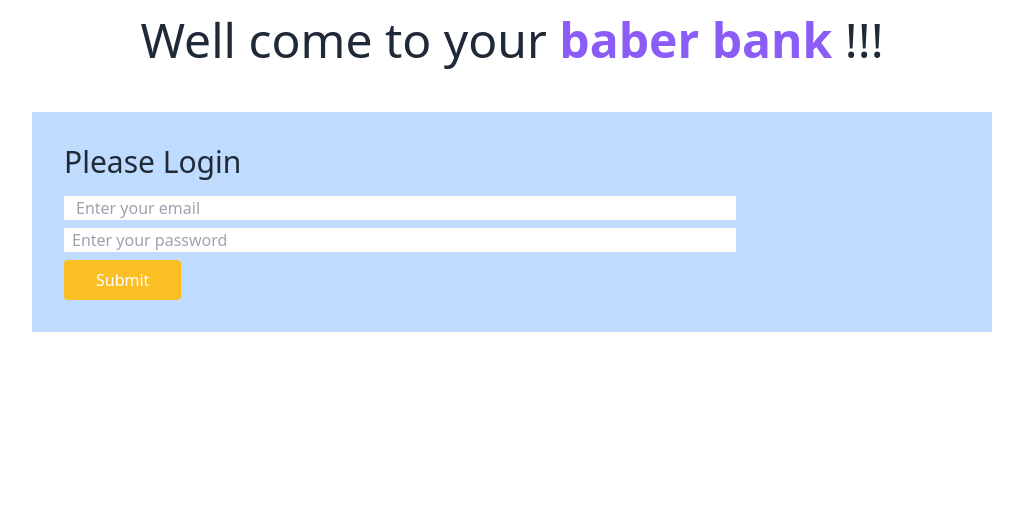
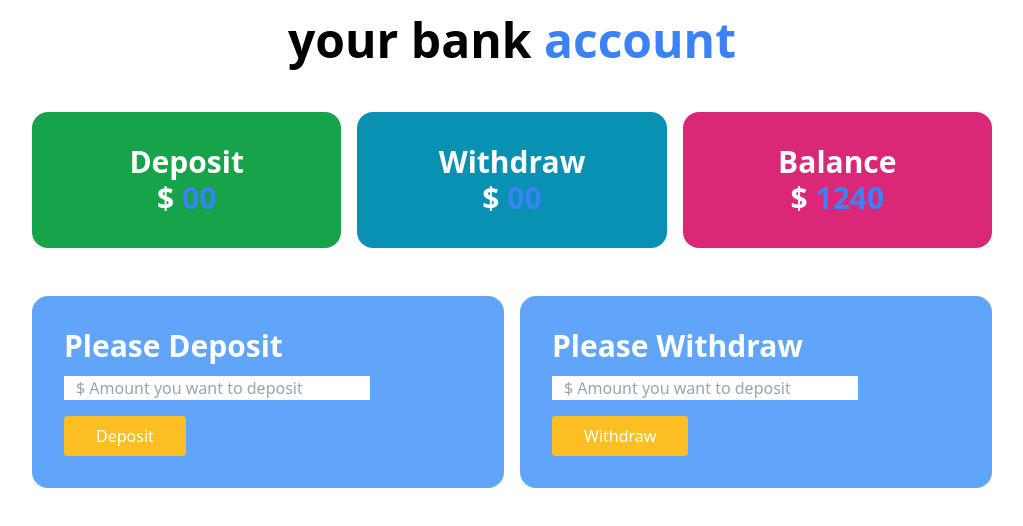
Before and after one commit to shamimraza/baper-bank, a plain HTML site: page bank.html in a window 1280 px wide. Shown: the whole page, without its empty margins (128-1151 px from the left). Drawn offline with nearby package versions, Linux system fonts and the light colour scheme.

Commit message:
input field

```diff
--- a/bank.html
+++ b/bank.html
@@ -1,26 +1,52 @@
 <!DOCTYPE html>
 <html lang="en">
+
 <head>
     <meta charset="UTF-8">
     <meta name="viewport" content="width=device-width, initial-scale=1.0">
-    <title>Bap Er Bank</title>
-    <link href="https://cdn.jsdelivr.net/npm/daisyui@3.5.1/dist/full.css" rel="stylesheet" type="text/css" />
+    <title>bangladesh bank</title>
     <script src="https://cdn.tailwindcss.com"></script>
 </head>
+
 <body>
     <header>
-        <h1 class="text-5xl text-center mt-4">Well come to your <span class="font-bold text-violet-500">baber bank</span> !!!</h1>
+        <h3 class="mt-4 text-5xl text-center font-semibold">your bank <span class="text-blue-500">account</span></h3>
     </header>
     <main>
-        <section class="bg-blue-200 w-9/12 mx-auto mt-12 p-8">
-            <h3 class="text-3xl">Please Login</h3>
-            <div class="mt-4">
-                <input id="input-email" class="w-9/12 mb-2 px-3 block" type="email" placeholder="Enter your email" name="email" id="" required>
-                <input id="input-pass" class="w-9/12 px-2 block" type="password" placeholder="Enter your password" name="password" id=""required>
-                <button id="btn-submit" class="bg-amber-400 hover:bg-sky-700 py-2 px-8 text-white font-medium mt-2 rounded border-none">Submit</button>
+        <section class="mt-12">
+            <div class="grid grid-cols-3 gap-4 w-9/12 mx-auto">
+                <div class="bg-green-600 p-8 text-center rounded-2xl">
+                    <h4 class="text-3xl text-white font-semibold">Deposit </h4>
+                    <h2  class="text-3xl text-white font-semibold">$  <span id="input-amout" class="text-blue-500">00</span></h2>
+                </div>
+                <div class="bg-cyan-600 p-8 text-center rounded-2xl">
+                    <h4 class="text-3xl text-white font-semibold">Withdraw </h4>
+                    <h2 class="text-3xl text-white font-semibold">$ <span class="text-blue-500">00</span></h2>
+                </div>
+                <div class="bg-pink-600 p-8 text-center rounded-2xl">
+                    <h4 class="text-3xl text-white font-semibold">Balance </h4>
+                    <h2 class="text-3xl text-white font-semibold">$ <span class="text-blue-500">1240</span></h2>
+                </div>
+            </div>
+        </section>
+        <!-- deposit withdraw -->
+        <section class="mt-12">
+            <div class="grid grid-cols-2 gap-4 w-9/12 mx-auto">
+                <div class="bg-blue-400 p-8 rounded-2xl">
+                    <h4 class="text-3xl text-white font-semibold mb-3">Please Deposit </h4>
+                        <input id="input-deposit" class="w-9/12 mb-2 px-3 block" type="number" placeholder="$ Amount you want to deposit" name="email" id="" required>
+                        <button id="btn-submit" class="bg-amber-400 hover:bg-sky-700 py-2 px-8 text-white font-medium mt-2 rounded border-none">Deposit</button>
+                </div>
+                <div class="bg-blue-400 p-8  rounded-2xl">
+                    <h4 class="text-3xl text-white font-semibold mb-3">Please Withdraw </h4>
+                        <input id="input-withdraw" class="w-9/12 mb-2 px-3 block" type="number" placeholder="$ Amount you want to deposit" name="email" id="" required>
+                        <button id="btn-submit" class="bg-amber-400 hover:bg-sky-700 py-2 px-8 text-white font-medium mt-2 rounded border-none">Withdraw</button>
+
+                </div>
             </div>
         </section>
     </main>
-    <script src="./js/login.js"></script>
+    <script src="bank.js"></script>
 </body>
+
 </html>
--- /dev/null
+++ b/bank.js
@@ -0,0 +1,8 @@
+document.getElementById("btn-submit").addEventListener('click', function () {
+    const inputDeposit = document.getElementById("input-deposit");
+    const deposit = inputDeposit.value;
+    inputDeposit.value = "";
+    const depositTotal = document.getElementById("input-amout");
+    const depositTotalAmount =depositTotal.innerText;
+    depositTotal.innerText=deposit;
+})
--- a/js/login.js
+++ b/js/login.js
@@ -1,13 +1,13 @@
-document.getElementById("btn-submit").addEventListener('click', function(){
+document.getElementById("btn-submit").addEventListener('click', function () {
 
     const inputField = document.getElementById("input-email")
     const email = inputField.value;
     const inputPassword = document.getElementById("input-pass");
     const passWord = inputPassword.value;
-   if(email === 'shamim@gmail.com' && passWord === 'shamim'){
-     console.log('valid password');
+    if (email === 'shamim@gmail.com' && passWord === 'shamim') {
+        window.location.href="bank.html"
     }
-   else{
-    console.log('invalid user');
+    else {
+       alert("pagol barar bal right input laga")
     }
 })
```
Also changed, not shown: index.html (added, +26 -0 lines). Lines whose indentation alone changed are shown as unchanged.
